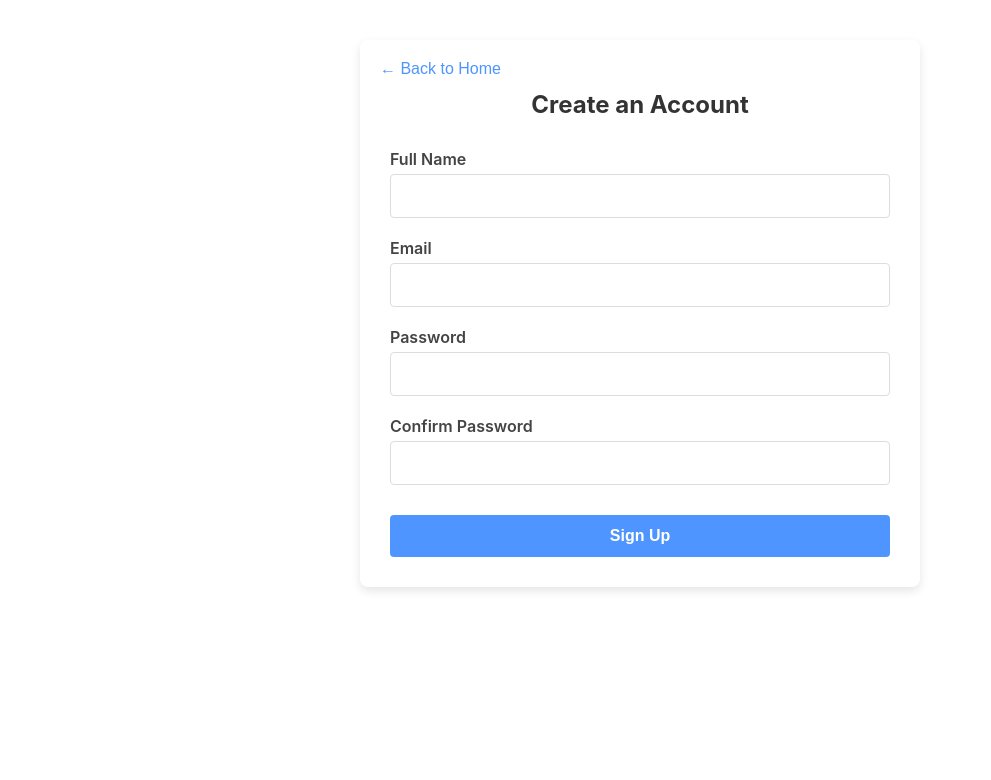
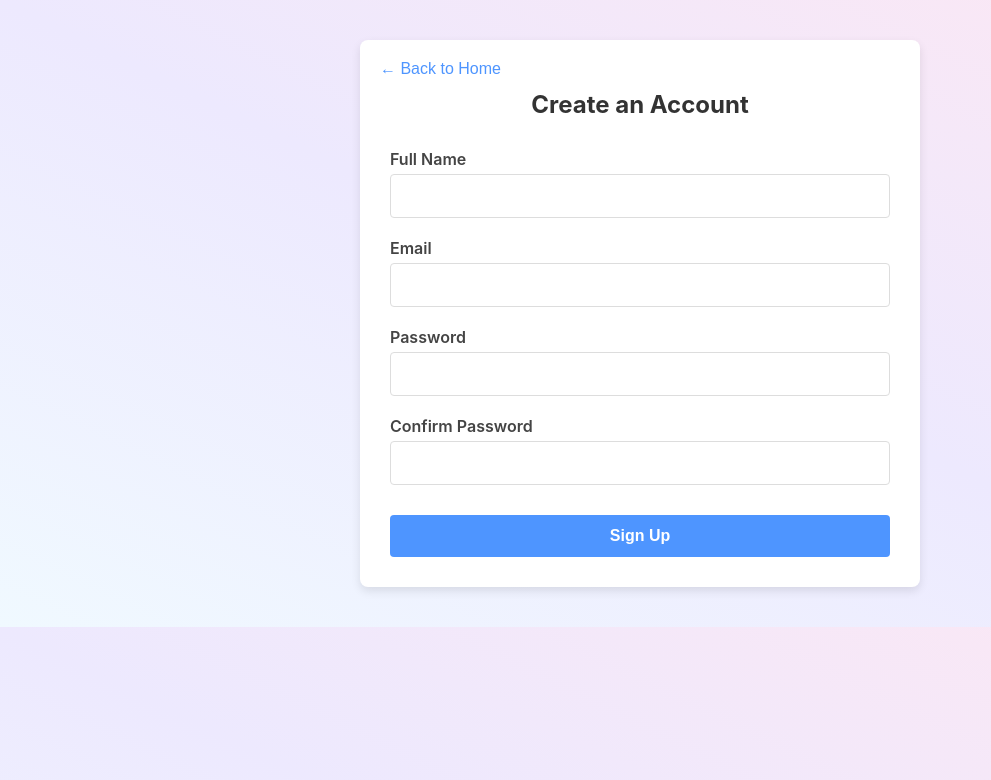
Before and after one commit to cocopuff2234/Daycare-Management-System, a React (Create React App) app: page /signup in a window 1280 px wide. Shown: the top 780 px of the page, without its empty margins (0-991 px from the left). Built offline with nearby package versions, Linux system fonts and the light colour scheme.

Commit message:
sign up gradient

```diff
--- a/src/pages/SignUp/SignUp.css
+++ b/src/pages/SignUp/SignUp.css
@@ -1,3 +1,7 @@
+body{
+  background: linear-gradient(to top right, #f0f9ff, #ede9fe, #fce7f3);
+}
+
 .signup-container {
   max-width: 500px;
   margin: 40px auto;
```
